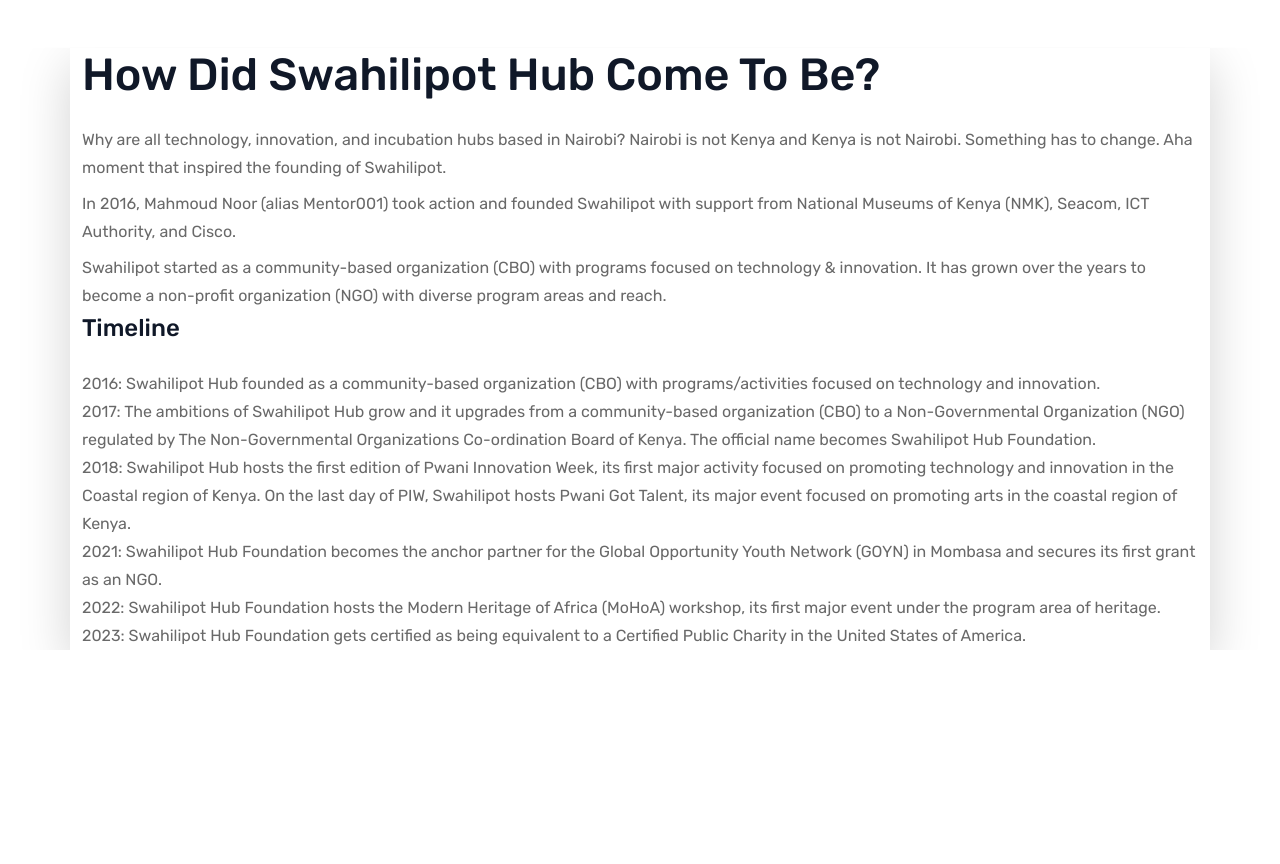
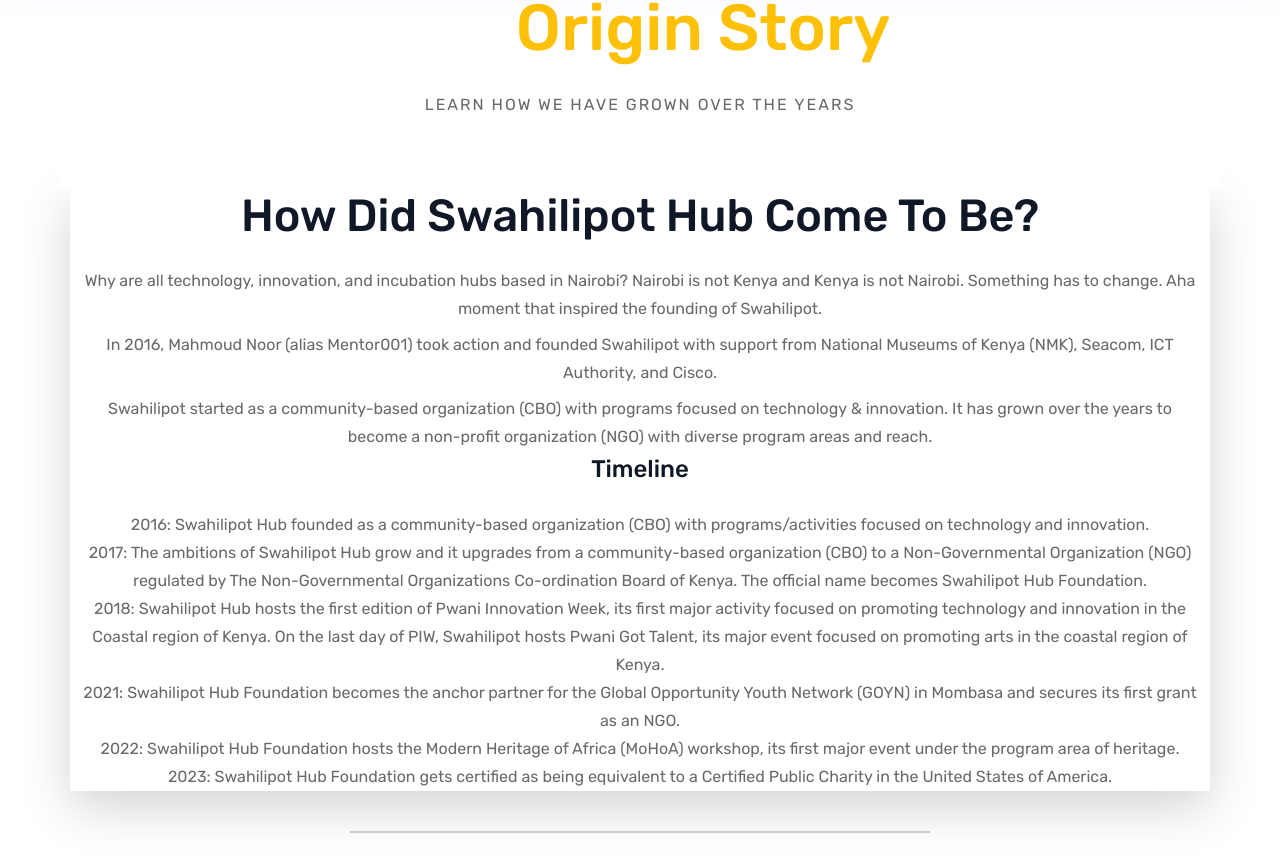
Before and after one commit to kingandrewmark/SwahilipotHub_Website, a Next.js app: page /about/origin in a window 1280 px wide. Shown: the part 156-1020 px from the top of the page. Before the commit the page ends 806 px from the top, so only its background shows below. Built offline with nearby package versions, Linux system fonts and the light colour scheme.

Commit message:
Minor changes on origin

```diff
--- a/app/about/origin/page.js
+++ b/app/about/origin/page.js
@@ -1,13 +1,30 @@
 import React from "react";
 import Hero from "@/components/about/origin/hero";
 import Origin from "@/components/about/origin/origin";
+import NextLayout from "@/layouts/NextLayout";
+import Breadcrumb from "@/components/Breadcrumb";
 
 const OriginStory = () => {
   return (
     <>
-      <Hero />
-      <Origin />
-      <div className="border-t border-gray-300 mx-auto my-12" style={{ maxWidth: "25rem" }} />
+    <NextLayout>
+
+      {/* Main Content */}
+      <main style={{ padding: "40px 20px", maxWidth: "1200px", margin: "0 auto", textAlign: "center" }}>
+        <Hero />
+        <Origin />
+
+        {/* Styled Divider */}
+        <div
+          style={{
+            width: "50%",
+            height: "2px",
+            backgroundColor: "#ccc",
+            margin: "40px auto"
+          }}
+        />
+      </main>
+    </NextLayout>
     </>
   );
 };
```
